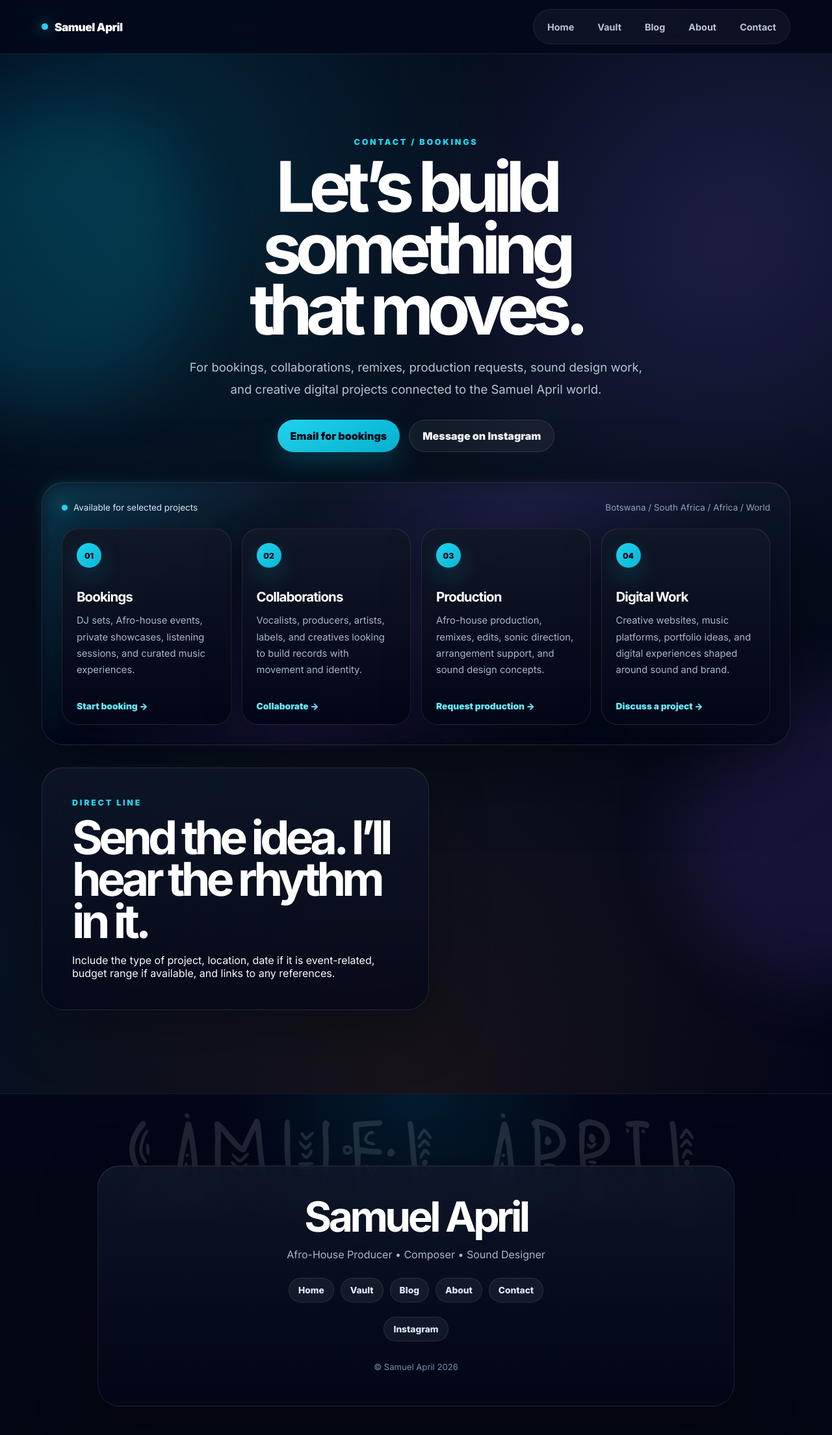
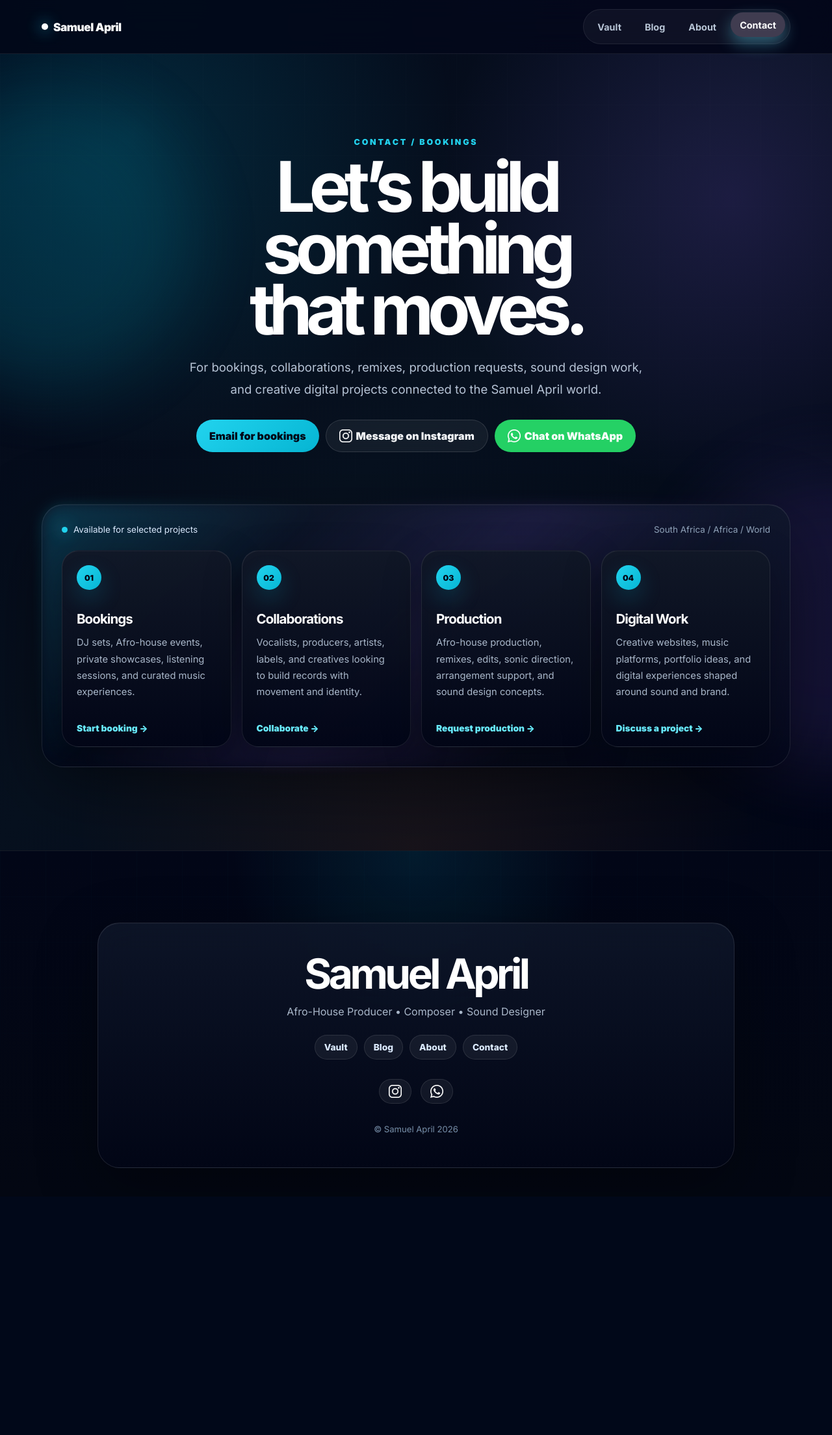
Before and after one commit to SamuelApril/portfolio-project, a Django app: page /contact/ in a window 1280 px wide. Shown: the whole page at 65% size. After the commit the page ends 1798 px from the top, so only its background shows below. Run offline with Django 5.2, Linux system fonts and the light colour scheme.

Commit message:
Update live website content

```diff
--- a/blog/templates/blog/allblogs.html
+++ b/blog/templates/blog/allblogs.html
@@ -166,7 +166,7 @@ Music, creativity, culture, Afro-House, technology, and journal entries from Sam
             <div class="empty-journal">
                 <h2>No journal entries yet</h2>
                 <p>
-                    Once you add posts in Django admin, they will appear here as clean feed entries.
+                    You will be the first to be alerted when something comes up.
                 </p>
             </div>
 
--- a/jobs/templates/jobs/contact.html
+++ b/jobs/templates/jobs/contact.html
@@ -56,8 +56,17 @@ Bookings, collaborations, production, remixes, sound design, and creative digita
                    target="_blank"
                    rel="noopener"
                    class="contact-secondary">
+	                <img src="{% static 'images/logo-instagram.png' %}" alt="Instagram Icon" class="gram-icon">
                     Message on Instagram
                 </a>
+
+	            <a href="https://wa.me/+27794025969"
+	               target="_blank"
+	               rel="noopener noreferrer" aria-label="Chat with Samuel on WhatsApp"
+	                class="app-btn">
+		            <img src="{% static 'images/logo-whatsapp.png' %}" alt="WhatsApp Icon" class="app-icon">
+		            Chat on WhatsApp
+	            </a>
 
             </div>
 
@@ -73,7 +82,7 @@ Bookings, collaborations, production, remixes, sound design, and creative digita
                 </div>
 
                 <span>
-                    Botswana / South Africa / Africa / World
+                    South Africa / Africa / World
                 </span>
 
             </div>
@@ -136,27 +145,6 @@ Bookings, collaborations, production, remixes, sound design, and creative digita
 
         </section>
 
-        <section class="contact-direct" >
-
-            <div class="contact-direct-copy">
-
-                <p class="contact-kicker">
-                    Direct Line
-                </p>
-
-                <h2>
-                    Send the idea. I’ll hear the rhythm in it.
-                </h2>
-
-                <p>
-                    Include the type of project, location, date if it is event-related,
-                    budget range if available, and links to any references.
-                </p>
-
-            </div>
-
-        </section>
-
     </div>
 
 </section>
--- a/portfolio/main/templates/base.html
+++ b/portfolio/main/templates/base.html
@@ -66,16 +66,22 @@
     <nav class="navbar" aria-label="Primary navigation">
         <div class="container nav-container">
 
-            <a href="{% url 'home' %}" class="logo" aria-label="Samuel April home">
+            <a href="{% url 'home' %}" class="logo {% if request.resolver_match.url_name == 'home' %}active{% endif %}" aria-label="Samuel April home">
                 Samuel April
             </a>
 
             <div class="nav-links">
-                <a href="{% url 'home' %}">Home</a>
-                <a href="/vault/">Vault</a>
-                <a href="{% url 'allblogs' %}">Blog</a>
-                <a href="{% url 'about' %}">About</a>
-                <a href="{% url 'contact' %}">Contact</a>
+                <a href="/vault/"
+	                class="nav-link {% if request.resolver_match.url_name == 'vault' %}active{% endif %}">
+	                Vault</a>
+                <a href="{% url 'allblogs' %}"
+					class="nav-link {% if request.resolver_match.url_name == 'allblogs' %}active{% endif %}">Blog</a>
+                <a href="{% url 'about' %}"
+					class="nav-link {% if request.resolver_match.url_name == 'about' %}active{% endif %}"
+                >About</a>
+                <a href="{% url 'contact' %}"
+					class="nav-link {% if request.resolver_match.url_name == 'contact' %}active{% endif %}"
+                >Contact</a>
             </div>
 
         </div>
@@ -86,20 +92,7 @@
     {% block content %}{% endblock %}
 </main>
 
-{% block floating_logo %}
-<div class="floating-logo">
-    <img src="{% static 'images/SA LOGO-18.png' %}"
-         alt="Samuel April Logo">
-</div>
-{% endblock %}
-
 <footer class="footer">
-
-    <img src="{% static 'images/footer-samuel-april.png' %}"
-             class="footer-watermark"
-             alt=""
-             aria-hidden="true">
-
     <div class="footer-content">
 
         <h3>Samuel April</h3>
@@ -109,20 +102,25 @@
         </p>
 
         <div class="footer-links">
-            <a href="{% url 'home' %}">Home</a>
             <a href="/vault/">Vault</a>
             <a href="{% url 'allblogs' %}">Blog</a>
             <a href="{% url 'about' %}">About</a>
             <a href="{% url 'contact' %}">Contact</a>
         </div>
-
-        <div class="footer-social">
-            <a href="https://www.instagram.com/samuel__april/"
+	    <div class="social-links">
+	        <a href="https://www.instagram.com/samuel__april/"
+	            target="_blank"
+	            rel="noopener"
+	            class="gram-pin">
+		        <img src="{% static 'images/logo-instagram.png' %}" alt="Instagram Icon">
+	        </a>
+            <a href="https://wa.me/+27794025969"
                target="_blank"
-               rel="noopener">
-                Instagram
+               rel="noopener noreferrer" aria-label="Chat with Samuel on WhatsApp"
+                class="app-pin">
+	            <img src="{% static 'images/logo-whatsapp.png' %}" alt="WhatsApp Icon">
             </a>
-        </div>
+	    </div>
 
         <p class="copyright">
             © Samuel April {% now "Y" %}
--- a/portfolio/settings.py
+++ b/portfolio/settings.py
@@ -16,7 +16,7 @@ BASE_DIR = Path(__file__).resolve().parent.parent
 SECRET_KEY = 'django-insecure-!zpfaqza=y42xv@+^+vqm_-o!pc7aj8zj&_@ha%f=h%!e8_xrc'
 
 # SECURITY WARNING: don't run with debug turned on in production!
-DEBUG = os.getenv("DEBUG", "False") == "False"
+DEBUG = os.getenv("DEBUG", "False").lower() == "true"
 
 ALLOWED_HOSTS = [
     "localhost",
@@ -83,7 +83,6 @@ DATABASES = {
     }
 }
 
-print("SETTINGS FILE LOADED")
 
 # Password validation
 # https://docs.djangoproject.com/en/6.0/ref/settings/#auth-password-validators
--- a/portfolio/static/css/about.css
+++ b/portfolio/static/css/about.css
@@ -291,7 +291,7 @@
 }
 
 .about-cta {
-    margin-top: 3rem;
+    margin-bottom: 3rem;
     padding: 4rem 2rem;
     text-align: center;
     border-radius: 34px;
--- a/portfolio/static/css/contact.css
+++ b/portfolio/static/css/contact.css
@@ -97,14 +97,17 @@
 
 .contact-actions {
     display: flex;
+    align-items: center;
     justify-content: center;
     flex-wrap: wrap;
-    gap: 14px;
+    gap: 10px;
     margin-top: 30px;
+    margin-bottom: 80px;
 }
 
 .contact-primary,
-.contact-secondary {
+.contact-secondary,
+.app-btn {
     min-height: 50px;
     display: inline-flex;
     align-items: center;
@@ -122,12 +125,11 @@
 .contact-primary {
     color: #020617;
     background: linear-gradient(135deg, #22d3ee, #06b6d4);
-    box-shadow: 0 18px 42px rgba(6,182,212,0.24);
 }
 
 .contact-primary:hover {
     transform: translateY(-3px);
-    box-shadow: 0 24px 58px rgba(6,182,212,0.34);
+    box-shadow: 0 5px 20px rgb(6 182 212 / 0.75);
 }
 
 .contact-secondary {
@@ -137,10 +139,33 @@
     backdrop-filter: blur(16px);
 }
 
+.gram-icon {
+    color: #fff;
+    margin-right: 6px;
+    width: 20px;
+    height: 20px;
+}
+
 .contact-secondary:hover {
     transform: translateY(-3px);
-    border-color: rgba(6,182,212,0.35);
+    border-color: rgb(6 182 212 / 0.87);
     background: rgba(6,182,212,0.08);
+}
+
+.app-btn {
+    color: #ffffff;
+    background-color: #25d165;
+}
+
+.app-icon {
+    margin-right: 6px;
+    width: 20px;
+    height: 20px;
+}
+
+.app-btn:hover {
+    transform: translateY(-3px);
+    box-shadow: 0 5px 20px rgb(36 203 98 / 0.53);
 }
 
 /* Panel */
@@ -292,46 +317,9 @@
     transform: translateX(4px);
 }
 
-/* Direct contact */
-
-.contact-direct {
-    display: grid;
-    grid-template-columns: 1fr 0.86fr;
-    gap: clamp(22px, 4vw, 44px);
-    align-items: stretch;
-    margin-top: 34px;
-}
-
-.contact-direct-copy,
-.contact-direct-card {
-    border-radius: var(--radius-lg);
-    background: linear-gradient(180deg, rgba(15,23,42,0.74), rgba(2,6,23,0.66));
-    border: 1px solid rgba(255,255,255,0.10);
-    box-shadow:
-        0 28px 90px rgba(0,0,0,0.30),
-        inset 0 1px 0 rgba(255,255,255,0.05);
-    backdrop-filter: blur(20px);
-}
-
-.contact-direct-copy {
-    padding: clamp(26px, 5vw, 46px);
-}
-
-.contact-direct-copy h2 {
-    color: #ffffff;
-    font-size: clamp(2.3rem, 5.6vw, 5.4rem);
-    line-height: 0.9;
-    letter-spacing: -0.08em;
-    margin-bottom: 18px;
-}
-
 @media (max-width: 1040px) {
     .contact-card-grid {
         grid-template-columns: repeat(2, minmax(0, 1fr));
-    }
-
-    .contact-direct {
-        grid-template-columns: 1fr;
     }
 }
 
@@ -358,10 +346,12 @@
     }
 
     .contact-primary,
-    .contact-secondary {
+    .contact-secondary,
+    .app-btn {
         width: 100%;
         min-height: 48px;
     }
+
 
     .contact-panel {
         border-radius: 28px;
@@ -379,22 +369,14 @@
     .contact-card {
         min-height: auto;
     }
-
-    .contact-direct-copy h2 {
-        font-size: clamp(2.2rem, 13vw, 3.8rem);
-    }
-
-    .contact-direct-copy,
-    .contact-direct-card {
-        border-radius: 28px;
-    }
 }
 
 @media (prefers-reduced-motion: reduce) {
     .contact-orb,
     .contact-card,
     .contact-primary,
-    .contact-secondary {
+    .contact-secondary,
+    .app-btn {
         animation: none !important;
         transition: none !important;
     }
--- a/portfolio/static/css/main.css
+++ b/portfolio/static/css/main.css
@@ -21,7 +21,7 @@
     --muted: #94a3b8;
 
     --accent: #06b6d4;
-    --accent-bright: #22d3ee;
+    --accent-bright: #22d1ec;
     --accent-soft: #cffafe;
 
     --violet: #8b5cf6;
@@ -157,8 +157,6 @@ button {
 }
 
 .logo {
-    position: relative;
-
     display: inline-flex;
     align-items: center;
 
@@ -168,16 +166,26 @@ button {
     letter-spacing: -0.03em;
 }
 
+.logo.active {
+    color: #22d1ec;
+}
+
+
 .logo::before {
     content: "";
 
     width: 10px;
     height: 10px;
-    margin-right: 10px;
+    margin-right: 8px;
 
     border-radius: 50%;
-    background: var(--accent-bright);
-    box-shadow: 0 0 22px rgba(34,211,238,0.85);
+    background: #ffffff;
+    box-shadow: 0 0 22px rgb(34 211 238);
+}
+
+.logo::before.active {
+    background: #22d1ec;
+    box-shadow: 0 0 22px rgb(34 207 234);
 }
 
 .nav-links {
@@ -190,6 +198,13 @@ button {
 
     background: rgba(255,255,255,0.045);
     border: 1px solid rgba(255,255,255,0.08);
+}
+
+.nav-link.active {
+    color: #fff;
+    background: rgb(199 176 201 / 0.27);
+    transform: translateY(-3px);
+    box-shadow: 0 10px 25px rgb(107 233 255 / 0.37);
 }
 
 .nav-links a {
@@ -267,14 +282,6 @@ button {
         transform: scale(1);
         filter: contrast(1);
     }
-}
-
-/* =========================================================
-   OPTIONAL FLOATING LOGO
-========================================================= */
-
-.floating-logo {
-    display: none;
 }
 
 /* =========================================================
@@ -852,26 +859,6 @@ body[data-track-theme="gold"] .track-modal {
     mask-image: linear-gradient(to bottom, black, transparent 75%);
 }
 
-.footer-watermark {
-    position: absolute;
-
-    left: 50%;
-    top: 0px;
-
-    z-index: 1;
-
-    transform: translateX(-50%);
-
-    width: min(1000px, 100%);
-    max-width: none;
-    height: auto;
-
-    opacity: 0.12;
-
-    pointer-events: none;
-    user-select: none;
-}
-
 .footer-content {
     position: relative;
     z-index: 2;
@@ -913,7 +900,7 @@ body[data-track-theme="gold"] .track-modal {
 }
 
 .footer-links,
-.footer-social {
+.social-links {
     display: flex;
     justify-content: center;
     flex-wrap: wrap;
@@ -923,7 +910,7 @@ body[data-track-theme="gold"] .track-modal {
 }
 
 .footer-links a,
-.footer-social a {
+.social-links a {
     min-height: 38px;
     display: inline-flex;
     align-items: center;
@@ -945,8 +932,25 @@ body[data-track-theme="gold"] .track-modal {
         background 0.22s ease;
 }
 
+.social-links {
+    display: flex;
+    align-items: center;
+    justify-content: center;
+    flex-wrap: wrap;
+    gap: 14px;
+    margin-top: 30px;
+}
+
+.gram-pin{
+    width: 50px;
+}
+
+.app-pin {
+    width: 50px;
+}
+
 .footer-links a:hover,
-.footer-social a:hover {
+.social-links a:hover {
     transform: translateY(-2px);
     border-color: rgba(6,182,212,0.34);
     background: rgba(6,182,212,0.10);
--- a/portfolio/urls.py
+++ b/portfolio/urls.py
@@ -15,8 +15,8 @@ from jobs.views import robots_txt, sitemap_xml
 urlpatterns = [
     path('admin/', admin.site.urls),
     path('', jobs.views.home, name="home"),
-    path('blog/', include ('blog.urls')),
-    path('about/', views.about, name='about'),
+    path("blog/", include ("blog.urls")),
+    path("about/", views.about, name="about"),
     path("vault/", vault, name="vault"),
     path("contact/", contact, name="contact"),
     path("robots.txt", robots_txt, name="robots_txt"),
```
Also changed, not shown: jobs/templates/jobs/home.html (+5 -7 lines), portfolio/main/templates/main/about.html (+3 -4 lines), portfolio/static/images/Sam About.jpg (added), portfolio/static/images/Samuel April.jpg (added), portfolio/static/images/WhatsAppButtonGreenLarge.png (added), portfolio/static/images/logo-instagram.png (added), portfolio/static/images/logo-whatsapp.png (added).
